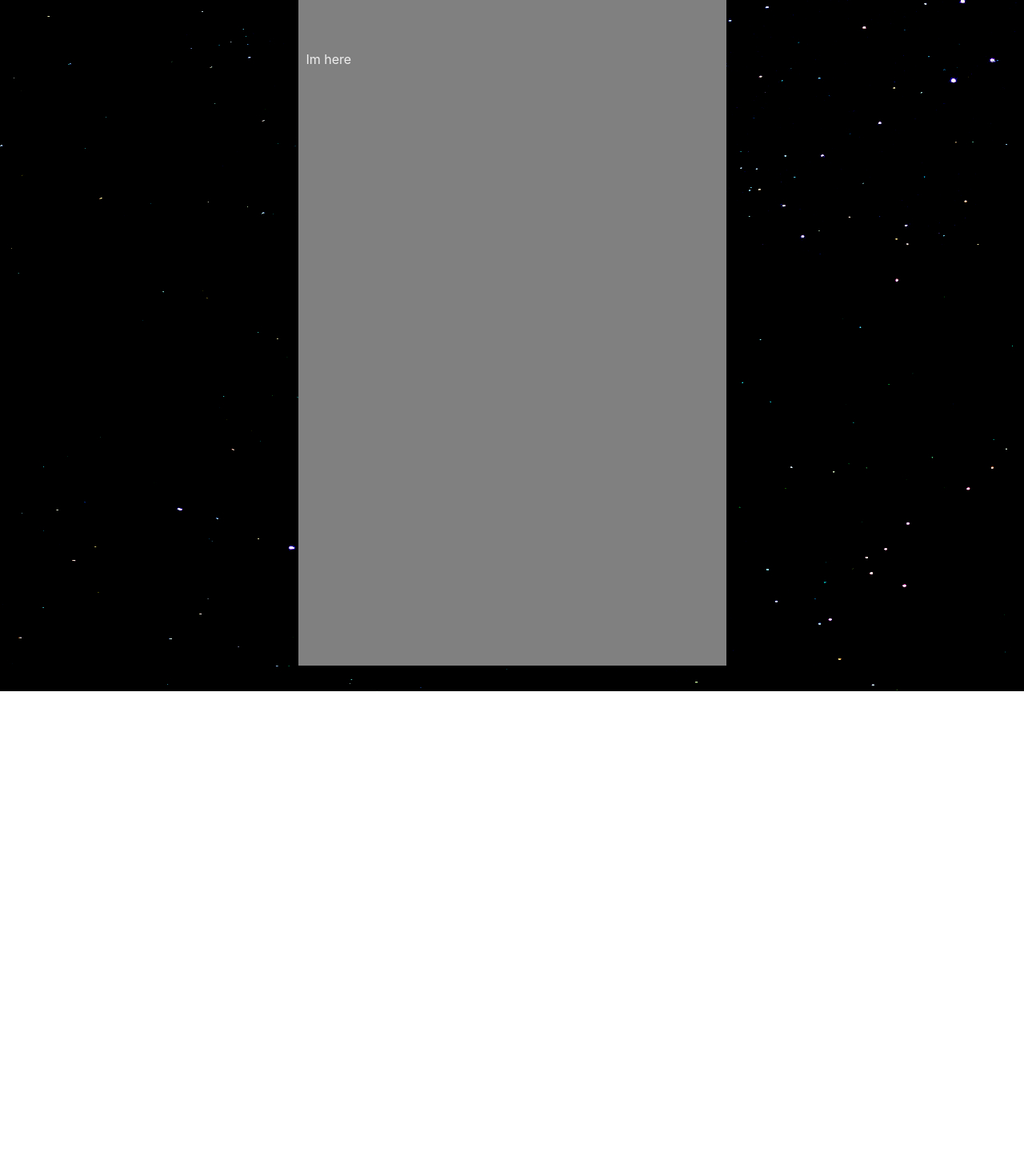
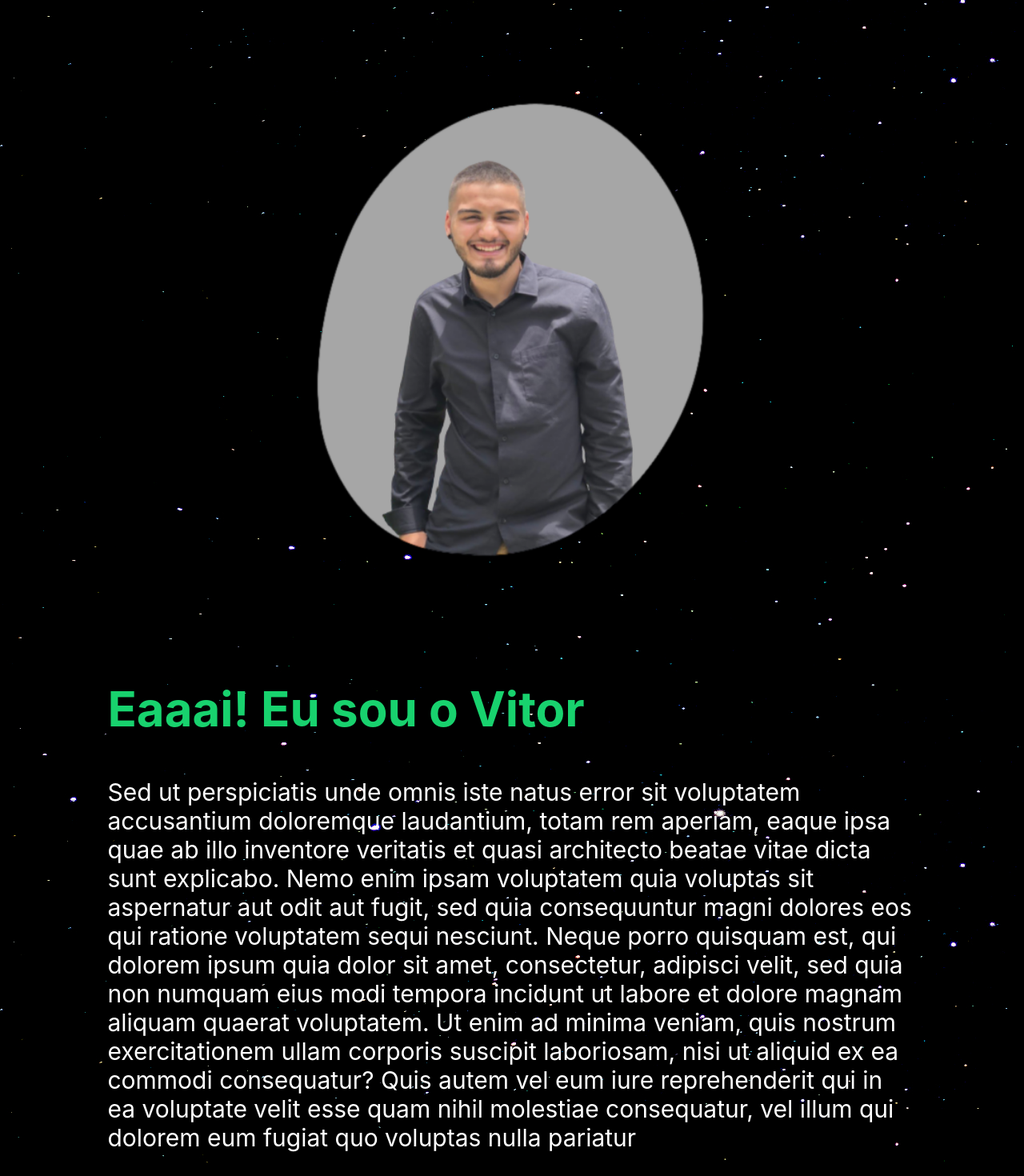
Before and after one commit to VitorTenor/my-personal-blog, a React (Vite) app: page / in a window 1280 px wide. Shown: the part 760-2230 px from the top of the page at 80% size. Before the commit the page ends 1624 px from the top, so only its background shows below. Built offline with nearby package versions, Linux system fonts and the light colour scheme.

Commit message:
section about

```diff
--- a/src/Routes.tsx
+++ b/src/Routes.tsx
@@ -1,6 +1,5 @@
 import { createBrowserRouter, RouterProvider } from 'react-router-dom';
 import MainPage from './pages/main';
-import ViteDefault from './pages/viteDefault';
 
 export default function Routes() {
   const routeList = createBrowserRouter([
@@ -8,10 +7,6 @@ export default function Routes() {
       path: '/',
       element: <MainPage />,
     },
-    {
-      path: '/vite',
-      element: <ViteDefault />,
-    },
   ]);
 
   return <RouterProvider router={routeList} />;
--- a/src/pages/main/styles.ts
+++ b/src/pages/main/styles.ts
@@ -3,8 +3,7 @@ import styled from 'styled-components';
 export const MainPageStyles = styled.div`
   section {
     padding: 10px 10px 10px 10px;
-    height: 95vh;
+    height: 100vh;
     display: flex;
-    background-color: grey;
   }
 `;
--- a/src/pages/viteDefault/index.tsx
+++ /dev/null
@@ -1,37 +0,0 @@
-import { ReactElement, useState } from 'react';
-
-// @ts-ignore
-import reactLogo from '../../assets/react.svg';
-// @ts-ignore
-import viteLogo from '../../assets/vite.svg';
-
-import './styles.css';
-
-export default function ViteDefault(): ReactElement {
-  const [count, setCount] = useState(0);
-
-  return (
-    <>
-      <div>
-        <a href="https://vitejs.dev" target="_blank">
-          <img src={viteLogo} className="logo" alt="Vite logo" />
-        </a>
-        <a href="https://react.dev" target="_blank">
-          <img src={reactLogo} className="logo react" alt="React logo" />
-        </a>
-      </div>
-      <h1>Vite + React</h1>
-      <div className="card">
-        <button onClick={() => setCount((count) => count + 1)}>
-          count is {count}
-        </button>
-        <p>
-          Edit <code>src/App.tsx</code> and save to test HMR
-        </p>
-      </div>
-      <p className="read-the-docs">
-        Click on the Vite and React logos to learn more
-      </p>
-    </>
-  );
-}
--- a/src/pages/viteDefault/styles.css
+++ /dev/null
@@ -1,91 +0,0 @@
-a {
-  font-weight: 500;
-  color: #646cff;
-  text-decoration: inherit;
-}
-a:hover {
-  color: #535bf2;
-}
-
-body {
-  margin: 0;
-  display: flex;
-  place-items: center;
-  min-width: 320px;
-  min-height: 100vh;
-}
-
-h1 {
-  font-size: 3.2em;
-  line-height: 1.1;
-}
-
-button {
-  border-radius: 8px;
-  border: 1px solid transparent;
-  padding: 0.6em 1.2em;
-  font-size: 1em;
-  font-weight: 500;
-  font-family: inherit;
-  background-color: #1a1a1a;
-  cursor: pointer;
-  transition: border-color 0.25s;
-}
-button:hover {
-  border-color: #646cff;
-}
-button:focus,
-button:focus-visible {
-  outline: 4px auto -webkit-focus-ring-color;
-}
-
-@media (prefers-color-scheme: light) {
-  a:hover {
-    color: #747bff;
-  }
-  button {
-    background-color: #f9f9f9;
-  }
-}
-#root {
-  max-width: 1280px;
-  margin: 0 auto;
-  padding: 2rem;
-  text-align: center;
-}
-
-.logo {
-  height: 6em;
-  padding: 1.5em;
-  will-change: filter;
-  transition: filter 300ms;
-}
-.logo:hover {
-  filter: drop-shadow(0 0 2em #646cffaa);
-}
-.logo.react:hover {
-  filter: drop-shadow(0 0 2em #61dafbaa);
-}
-
-@keyframes logo-spin {
-  from {
-    transform: rotate(0deg);
-  }
-  to {
-    transform: rotate(360deg);
-  }
-}
-
-@media (prefers-reduced-motion: no-preference) {
-  a:nth-of-type(2) .logo {
-    animation: logo-spin infinite 20s linear;
-  }
-}
-
-.card {
-  padding: 2em;
-}
-
-.read-the-docs {
-  color: #888;
-}
--- a/src/styles/GlobalStyles.ts
+++ b/src/styles/GlobalStyles.ts
@@ -1,25 +1,18 @@
 import { createGlobalStyle } from 'styled-components';
 // @ts-ignore
 import BG_IMAGE from '../assets/backgroundImage.jpg';
+
 export enum globalColor {
   primary = '#18d26e',
   secondary = '#ffffff',
 }
+
 export const GlobalStyles = createGlobalStyle`
   :root {
     font-family: Inter, system-ui, Avenir, Helvetica, Arial, sans-serif;
-    line-height: 1.5;
-    font-weight: 400;
 
-    color-scheme: light dark;
-    color: rgba(255, 255, 255, 0.87);
     background-image: url(${BG_IMAGE});
 
-    font-synthesis: none;
-    text-rendering: optimizeLegibility;
-    -webkit-font-smoothing: antialiased;
-    -moz-osx-font-smoothing: grayscale;
-    -webkit-text-size-adjust: 100%;
 
     /* Personalização do scroll */
     scrollbar-width: thin;
--- a/src/ui/molecule/AnimatedType/index.tsx
+++ b/src/ui/molecule/AnimatedType/index.tsx
@@ -1,4 +1,4 @@
-import React, { useState, useEffect, ReactElement } from 'react';
+import { useState, useEffect, ReactElement } from 'react';
 import { LabelType } from './styles.tsx';
 import { useTranslation } from 'react-i18next';
 
--- a/src/ui/organism/Sections/About/index.tsx
+++ b/src/ui/organism/Sections/About/index.tsx
@@ -1,11 +1,34 @@
 import { ReactElement } from 'react';
 import { SectionProps } from '../../../../util/interface';
-import { AboutStyles } from './styles';
+import { AboutStyles, ProfileImage, TextAbout, TitleAbout } from './styles';
+// @ts-ignore
+import ME from '../../../../assets/me.png';
 
 export default function About(props: SectionProps): ReactElement {
   return (
     <>
-      <AboutStyles id={props.id}> Im here </AboutStyles>
+      <AboutStyles id={props.id}>
+        <ProfileImage src={ME} />
+        <TextAbout>
+          <TitleAbout>Eaaai! Eu sou o Vitor</TitleAbout>
+          <p>
+            Sed ut perspiciatis unde omnis iste natus error sit voluptatem
+            accusantium doloremque laudantium, totam rem aperiam, eaque ipsa
+            quae ab illo inventore veritatis et quasi architecto beatae vitae
+            dicta sunt explicabo. Nemo enim ipsam voluptatem quia voluptas sit
+            aspernatur aut odit aut fugit, sed quia consequuntur magni dolores
+            eos qui ratione voluptatem sequi nesciunt. Neque porro quisquam est,
+            qui dolorem ipsum quia dolor sit amet, consectetur, adipisci velit,
+            sed quia non numquam eius modi tempora incidunt ut labore et dolore
+            magnam aliquam quaerat voluptatem. Ut enim ad minima veniam, quis
+            nostrum exercitationem ullam corporis suscipit laboriosam, nisi ut
+            aliquid ex ea commodi consequatur? Quis autem vel eum iure
+            reprehenderit qui in ea voluptate velit esse quam nihil molestiae
+            consequatur, vel illum qui dolorem eum fugiat quo voluptas nulla
+            pariatur
+          </p>
+        </TextAbout>
+      </AboutStyles>
     </>
   );
 }
--- a/src/ui/organism/Sections/About/styles.ts
+++ b/src/ui/organism/Sections/About/styles.ts
@@ -1,3 +1,48 @@
 import styled from 'styled-components';
+import { globalColor } from '../../../../styles/GlobalStyles';
 
-export const AboutStyles = styled.section``;
+export const AboutStyles = styled.section`
+  width: 80%;
+  margin: 0 auto;
+  display: flex;
+  flex-direction: row;
+  align-items: center;
+
+  @media (max-width: 1800px) {
+    flex-direction: column;
+    width: 80%;
+  }
+`;
+
+export const ProfileImage = styled.img`
+  margin-right: 100px;
+
+  @media (max-width: 1800px) {
+    margin-right: 0px;
+    zoom: 1.2;
+  }
+
+  @media (max-width: 550px) {
+    margin-top: -30px;
+    zoom: 0.8;
+  }
+`;
+
+export const TextAbout = styled.p`
+  font-size: 30px;
+  color: ${globalColor.secondary};
+
+  @media (max-width: 550px) {
+    margin-top: -30px;
+    font-size: 20px;
+  }
+`;
+
+export const TitleAbout = styled.h1`
+  font-size: 60px;
+  color: ${globalColor.primary};
+
+  @media (max-width: 550px) {
+    font-size: 35px;
+  }
+`;
--- a/src/ui/organism/Sections/Home/styles.ts
+++ b/src/ui/organism/Sections/Home/styles.ts
@@ -8,7 +8,9 @@ export const HomeStyles = styled.section`
   flex-direction: column;
   justify-content: center;
   align-items: center;
+  text-align: center;
 `;
+
 export const LabelName = styled(Label)`
   font-size: 60px;
   font-weight: 600;
```
Also changed, not shown: src/assets/me.png (added).
